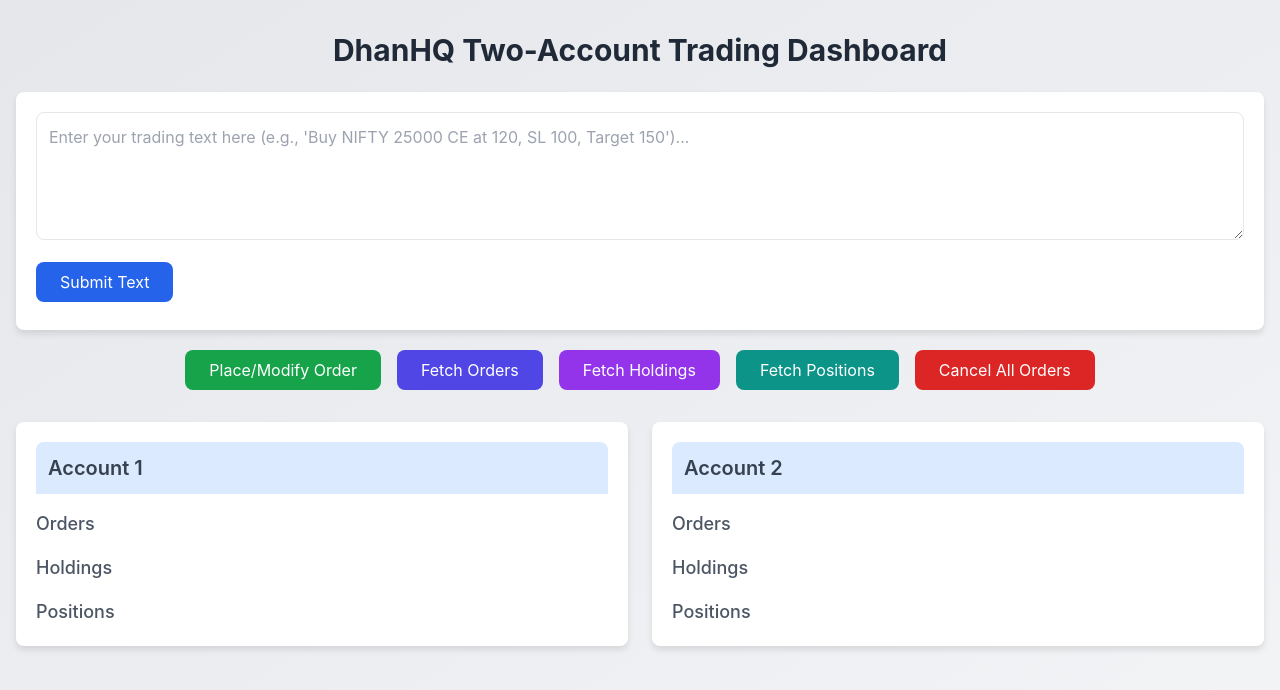
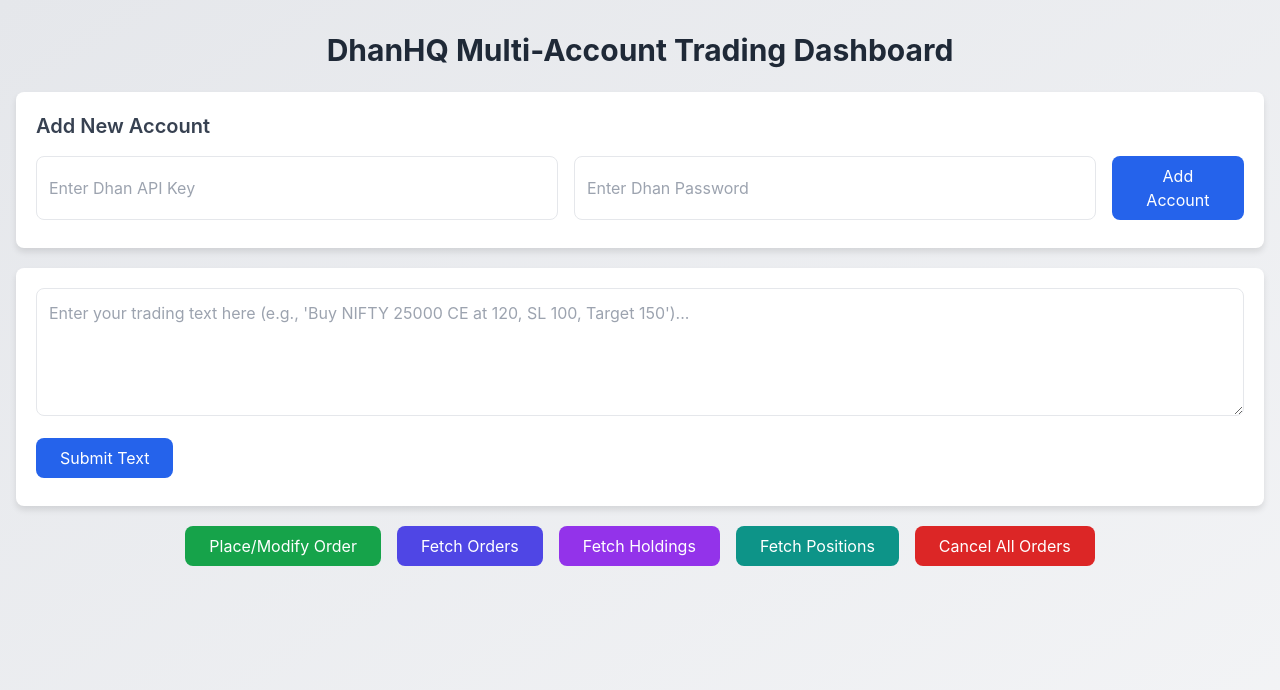
Before and after one commit to SANARP98/Dhan_RPINJ, a FastAPI app: page / in a window 1280 px wide. Shown: the top 690 px of the page. Run offline with FastAPI, Linux system fonts and the light colour scheme; data that the repository does not hold is empty; parts of the project's set-up code (start-up, migrations or seed data) failed here and were passed over; some libraries are stand-ins or nearby versions.

Commit message:
grok2error

```diff
--- a/main.py
+++ b/main.py
@@ -1,7 +1,6 @@
-from fastapi import FastAPI, HTTPException
+from fastapi import FastAPI, HTTPException, Request
 from fastapi.responses import HTMLResponse
 from fastapi.templating import Jinja2Templates
-from starlette.requests import Request
 from pydantic import BaseModel
 from pydantic_settings import BaseSettings
 from dotenv import load_dotenv
@@ -14,15 +13,12 @@
 import datetime
 import json
 import re
+from typing import Dict, List
 
 # -----------------------------
 # Configuration
 # -----------------------------
 class Settings(BaseSettings):
-    dhan_api_key: str = ""
-    dhan_password: str = ""
-    dhan_api_key2: str = ""
-    dhan_password2: str = ""
     openai_api_key: str = ""
     db_path: str = "options.db"
     default_quantity: int = 75
@@ -34,8 +30,6 @@
 settings = Settings()
 load_dotenv()
 
-if not all([settings.dhan_api_key, settings.dhan_password, settings.dhan_api_key2, settings.dhan_password2]):
-    raise RuntimeError("Missing required DhanHQ environment variables")
 if not settings.openai_api_key:
     raise RuntimeError("Missing OpenAI API key")
 
@@ -45,13 +39,8 @@
 app = FastAPI()
 templates = Jinja2Templates(directory="templates")
 
-try:
-    dhan = dhanhq(settings.dhan_api_key, settings.dhan_password)
-    dhan2 = dhanhq(settings.dhan_api_key2, settings.dhan_password2)
-    logging.info("Successfully connected to DhanHQ API for both accounts.")
-except Exception as e:
-    logging.error(f"Error initializing DhanHQ API: {str(e)}")
-    dhan = dhan2 = None
+# In-memory storage for accounts (could be replaced with a DB)
+accounts: Dict[str, dhanhq] = {}
 
 class Database:
     def __init__(self, db_path):
@@ -91,11 +80,15 @@
     Target2: int
 
 class ClosePositionRequest(BaseModel):
-    account: int
+    account_id: str
     securityId: str
     netQty: int
     orderType: str
     price: float = 0.0
+
+class AddAccountRequest(BaseModel):
+    api_key: str
+    password: str
 
 # -----------------------------
 # Helper Functions
@@ -163,10 +156,10 @@
 
     return {"data": results} if results else {"message": "No matching symbol+expiry found", "symbol": symbol, "expiry": expiry}
 
-async def place_or_modify_order(dhan_client, security_id: str, account_name: str, buy_price: float) -> dict:
+async def place_or_modify_order(dhan_client, security_id: str, account_id: str, buy_price: float) -> dict:
     try:
         if not security_id:
-            return {account_name: {"error": "Security ID not provided"}}
+            return {account_id: {"error": "Security ID not provided"}}
 
         existing_orders = dhan_client.get_order_list().get("data", [])
         open_orders = [o for o in existing_orders if o.get("securityId") == security_id and o.get("orderStatus") in OPEN_ORDER_STATUSES]
@@ -183,7 +176,7 @@
                 disclosed_quantity=0,
                 validity=dhan_client.DAY
             )
-            return {account_name: {"message": "Order modified", "order": modified_order}}
+            return {account_id: {"message": "Order modified", "order": modified_order}}
         else:
             new_order = dhan_client.place_order(
                 security_id=security_id,
@@ -194,24 +187,38 @@
                 product_type=dhan_client.MARGIN,
                 price=buy_price
             )
-            return {account_name: {"message": "New order placed", "order": new_order}}
+            return {account_id: {"message": "New order placed", "order": new_order}}
     except Exception as e:
-        return {account_name: {"error": f"Order operation failed: {str(e)}"}}
+        return {account_id: {"error": f"Order operation failed: {str(e)}"}}
 
 # -----------------------------
 # Endpoints
 # -----------------------------
 @app.get("/", response_class=HTMLResponse)
 async def homepage(request: Request):
-    return templates.TemplateResponse("index.html", {"request": request})
+    return templates.TemplateResponse("index.html", {"request": request, "accounts": list(accounts.keys())})
+
+@app.post("/add-account", response_model=dict)
+async def add_account(req: AddAccountRequest):
+    account_id = req.api_key  # Using API key as unique identifier
+    if account_id in accounts:
+        return handle_error("Account already exists", 400)
+
+    try:
+        dhan_client = dhanhq(req.api_key, req.password)
+        accounts[account_id] = dhan_client
+        logging.info(f"Account {account_id} added successfully.")
+        return {"message": f"Account {account_id} added successfully"}
+    except Exception as e:
+        return handle_error(f"Failed to add account: {str(e)}", 500)
 
 last_structured_data = None
 
 @app.post("/submit-text", response_model=dict)
 async def submit_text(input_data: TextInput):
     global last_structured_data
-    if not dhan or not dhan2:
-        return handle_error("DhanHQ APIs not initialized", 500)
+    if not accounts:
+        return handle_error("No accounts added", 400)
 
     today_date = datetime.datetime.today().strftime("%d/%m/%Y")
     expiry_date = determine_expiry(input_data.text)
@@ -232,89 +239,81 @@
 
     security_id = matching_options["data"][0][0]
     buy_price = structured_data.Buy1
-    results = {
-        "structured_data": structured_data.dict(),
-        **(await place_or_modify_order(dhan, security_id, "account1", buy_price)),
-        **(await place_or_modify_order(dhan2, security_id, "account2", buy_price))
-    }
+    results = {"structured_data": structured_data.dict()}
+    for account_id, client in accounts.items():
+        results.update(await place_or_modify_order(client, security_id, account_id, buy_price))
     last_structured_data = structured_data
     return results
 
 @app.post("/place-order", response_model=dict)
 async def place_order():
-    if not dhan or not dhan2:
-        return handle_error("DhanHQ APIs not initialized", 500)
+    if not accounts:
+        return handle_error("No accounts added", 400)
 
-    security_id_1 = security_id_2 = None
     buy_price = last_structured_data.Buy1 if last_structured_data else 0.1
-    try:
-        orders_1 = dhan.get_order_list().get("data", [])
-        pending_orders_1 = [o for o in orders_1 if o.get("orderStatus") == "PENDING"]
-        if pending_orders_1:
-            security_id_1 = pending_orders_1[0].get("securityId")
-
-        orders_2 = dhan2.get_order_list().get("data", [])
-        pending_orders_2 = [o for o in orders_2 if o.get("orderStatus") == "PENDING"]
-        if pending_orders_2:
-            security_id_2 = pending_orders_2[0].get("securityId")
-    except Exception as e:
-        return handle_error(f"Failed to fetch pending orders: {str(e)}", 500)
-
-    results = {
-        **(await place_or_modify_order(dhan, security_id_1, "account1", buy_price)),
-        **(await place_or_modify_order(dhan2, security_id_2, "account2", buy_price))
-    }
+    results = {}
+    for account_id, client in accounts.items():
+        security_id = None
+        try:
+            orders = client.get_order_list().get("data", [])
+            pending_orders = [o for o in orders if o.get("orderStatus") == "PENDING"]
+            if pending_orders:
+                security_id = pending_orders[0].get("securityId")
+        except Exception as e:
+            results[account_id] = {"error": f"Failed to fetch pending orders: {str(e)}"}
+            continue
+        results.update(await place_or_modify_order(client, security_id, account_id, buy_price))
     return results
 
 @app.get("/orders", response_model=dict)
 async def get_orders():
-    if not dhan or not dhan2:
-        return handle_error("DhanHQ APIs not initialized", 500)
+    if not accounts:
+        return handle_error("No accounts added", 400)
 
     results = {}
-    for account, client in [("account1", dhan), ("account2", dhan2)]:
+    for account_id, client in accounts.items():
         try:
             orders = client.get_order_list().get("data", [])
-            results[account] = {"orders": orders}
+            results[account_id] = {"orders": orders}
         except Exception as e:
-            results[account] = {"error": f"Fetching orders failed: {str(e)}"}
+            results[account_id] = {"error": f"Fetching orders failed: {str(e)}"}
     return results
 
 @app.get("/holdings", response_model=dict)
 async def get_holdings():
-    if not dhan or not dhan2:
-        return handle_error("DhanHQ APIs not initialized", 500)
+    if not accounts:
+        return handle_error("No accounts added", 400)
 
     results = {}
-    for account, client in [("account1", dhan), ("account2", dhan2)]:
+    for account_id, client in accounts.items():
         try:
             holdings = client.get_holdings().get("data", [])
-            results[account] = {"holdings": holdings}
+            results[account_id] = {"holdings": holdings}
         except Exception as e:
-            results[account] = {"error": f"Fetching holdings failed: {str(e)}"}
+            results[account_id] = {"error": f"Fetching holdings failed: {str(e)}"}
     return results
 
 @app.get("/positions", response_model=dict)
 async def get_positions():
-    if not dhan or not dhan2:
-        return handle_error("DhanHQ APIs not initialized", 500)
+    if not accounts:
+        return handle_error("No accounts added", 400)
 
     results = {}
-    for account, client in [("account1", dhan), ("account2", dhan2)]:
+    for account_id, client in accounts.items():
         try:
             positions = client.get_positions().get("data", [])
-            results[account] = {"positions": positions}
+            results[account_id] = {"positions": positions}
         except Exception as e:
-            results[account] = {"error": f"Fetching positions failed: {str(e)}"}
+            results[account_id] = {"error": f"Fetching positions failed: {str(e)}"}
     return results
 
 @app.post("/cancel-all-orders", response_model=dict)
 async def cancel_all_orders():
-    if not dhan or not dhan2:
-        return handle_error("DhanHQ APIs not initialized", 500)
+    if not accounts:
+        return handle_error("No accounts added", 400)
 
-    results = {"account1": {"canceled": [], "errors": []}, "account2": {"canceled": [], "errors": []}}
-    for account, client in [("account1", dhan), ("account2", dhan2)]:
+    results = {account_id: {"canceled": [], "errors": []} for account_id in accounts}
+    for account_id, client in accounts.items():
         try:
             orders = client.get_order_list().get("data", [])
             open_orders = [o for o in orders if o.get("orderStatus") in OPEN_ORDER_STATUSES]
@@ -322,22 +321,19 @@
                 try:
                     order_id = order.get("orderId")
                     cancel_resp = client.cancel_order(order_id=order_id)
-                    results[account]["canceled"].append({"orderId": order_id, "response": cancel_resp})
+                    results[account_id]["canceled"].append({"orderId": order_id, "response": cancel_resp})
                 except Exception as e:
-                    results[account]["errors"].append(f"Order {order.get('orderId', 'unknown')}: {str(e)}")
+                    results[account_id]["errors"].append(f"Order {order.get('orderId', 'unknown')}: {str(e)}")
         except Exception as e:
-            results[account]["errors"].append(f"Fetching orders failed: {str(e)}")
+            results[account_id]["errors"].append(f"Fetching orders failed: {str(e)}")
     return results
 
 @app.post("/close-position", response_model=dict)
 async def close_position(req: ClosePositionRequest):
-    if not dhan or not dhan2:
-        return handle_error("DhanHQ APIs not initialized", 500)
+    if req.account_id not in accounts:
+        return handle_error(f"Account {req.account_id} not found", 404)
 
-    if req.account not in [1, 2]:
-        return handle_error("Invalid account number (must be 1 or 2)", 400)
-
-    current_dhan = dhan if req.account == 1 else dhan2
+    current_dhan = accounts[req.account_id]
     try:
         if req.netQty == 0:
             return handle_error("netQty=0, nothing to close", 400)
--- a/templates/index.html
+++ b/templates/index.html
@@ -3,7 +3,7 @@
 <head>
   <meta charset="UTF-8" />
   <meta name="viewport" content="width=device-width, initial-scale=1.0" />
-  <title>DhanHQ Trading Dashboard</title>
+  <title>DhanHQ Multi-Account Trading Dashboard</title>
   <script src="https://cdn.tailwindcss.com"></script>
   <style>
     body {
@@ -14,7 +14,7 @@
       padding: 0;
     }
     .container {
-      max-width: 1200px;
+      max-width: 1400px;
       margin: 0 auto;
       padding: 20px;
     }
@@ -35,7 +35,33 @@
 </head>
 <body>
   <div class="container mx-auto px-4 py-8">
-    <h1 class="text-3xl font-bold text-gray-800 text-center mb-6">DhanHQ Two-Account Trading Dashboard</h1>
+    <h1 class="text-3xl font-bold text-gray-800 text-center mb-6">DhanHQ Multi-Account Trading Dashboard</h1>
+
+    <!-- Add Account Section -->
+    <div class="card">
+      <h2 class="text-xl font-semibold text-gray-700 mb-4">Add New Account</h2>
+      <div class="flex flex-col sm:flex-row gap-4">
+        <input
+          id="apiKeyInput"
+          type="text"
+          class="w-full sm:w-1/2 p-3 border rounded-lg focus:outline-none focus:ring-2 focus:ring-blue-500"
+          placeholder="Enter Dhan API Key"
+        />
+        <input
+          id="passwordInput"
+          type="password"
+          class="w-full sm:w-1/2 p-3 border rounded-lg focus:outline-none focus:ring-2 focus:ring-blue-500"
+          placeholder="Enter Dhan Password"
+        />
+        <button
+          onclick="addAccount()"
+          class="bg-blue-600 text-white px-6 py-2 rounded-lg btn hover:bg-blue-700"
+        >
+          Add Account
+        </button>
+      </div>
+      <p id="accountMessage" class="mt-2 text-sm font-medium"></p>
+    </div>
 
     <!-- Input Section -->
     <div class="card">
@@ -50,7 +76,7 @@
       >
         Submit Text
       </button>
-      <p id="message" class="mt-2 text-sm font-medium text-blue-600"></p>
+      <p id="message" class="mt-2 text-sm font-medium"></p>
     </div>
 
     <!-- Structured Data Display -->
@@ -101,37 +127,52 @@
       </button>
     </div>
 
-    <!-- Account Sections -->
-    <div class="grid grid-cols-1 md:grid-cols-2 gap-6">
-      <!-- Account 1 -->
-      <div class="card">
-        <h2 class="text-xl font-semibold text-gray-700 bg-blue-100 p-3 rounded-t-lg">Account 1</h2>
-        <div class="mt-4">
-          <h3 class="text-lg font-medium text-gray-600">Orders</h3>
-          <div id="orders1" class="overflow-x-auto"></div>
-          <h3 class="text-lg font-medium text-gray-600 mt-4">Holdings</h3>
-          <div id="holdings1" class="overflow-x-auto"></div>
-          <h3 class="text-lg font-medium text-gray-600 mt-4">Positions</h3>
-          <div id="positions1" class="overflow-x-auto"></div>
-        </div>
-      </div>
-
-      <!-- Account 2 -->
-      <div class="card">
-        <h2 class="text-xl font-semibold text-gray-700 bg-blue-100 p-3 rounded-t-lg">Account 2</h2>
-        <div class="mt-4">
-          <h3 class="text-lg font-medium text-gray-600">Orders</h3>
-          <div id="orders2" class="overflow-x-auto"></div>
-          <h3 class="text-lg font-medium text-gray-600 mt-4">Holdings</h3>
-          <div id="holdings2" class="overflow-x-auto"></div>
-          <h3 class="text-lg font-medium text-gray-600 mt-4">Positions</h3>
-          <div id="positions2" class="overflow-x-auto"></div>
-        </div>
-      </div>
-    </div>
+    <!-- Accounts Display -->
+    <div id="accountsContainer" class="grid grid-cols-1 md:grid-cols-2 lg:grid-cols-3 gap-6"></div>
   </div>
 
   <script>
+    async function addAccount() {
+      const apiKey = document.getElementById("apiKeyInput").value.trim();
+      const password = document.getElementById("passwordInput").value.trim();
+      if (!apiKey || !password) {
+        alert("Please enter both API Key and Password.");
+        return;
+      }
+
+      try {
+        const response = await fetch('/add-account', {
+          method: 'POST',
+          headers: { 'Content-Type': 'application/json' },
+          body: JSON.stringify({ api_key: apiKey, password })
+        });
+        const data = await response.json();
+        const messageEl = document.getElementById("accountMessage");
+
+        if (response.ok) {
+          messageEl.textContent = data.message;
+          messageEl.classList.remove("text-red-600");
+          messageEl.classList.add("text-green-600");
+          document.getElementById("apiKeyInput").value = "";
+          document.getElementById("passwordInput").value = "";
+          fetchAccounts(); // Refresh UI
+        } else {
+          messageEl.textContent = "Error: " + (data.error || "Unknown error");
+          messageEl.classList.remove("text-green-600");
+          messageEl.classList.add("text-red-600");
+        }
+      } catch (error) {
+        alert("Network error: " + error);
+      }
+    }
+
+    async function fetchAccounts() {
+      // Since accounts are managed server-side, we'll rely on API calls to reflect changes
+      fetchOrders(); // Refresh orders to reflect new accounts
+      fetchHoldings();
+      fetchPositions();
+    }
+
     async function submitText() {
       const text = document.getElementById("textInput").value.trim();
       if (!text) {
@@ -192,8 +233,7 @@
       try {
         const response = await fetch('/orders');
         const data = await response.json();
-        document.getElementById("orders1").innerHTML = createOrdersTable(data.account1?.orders);
-        document.getElementById("orders2").innerHTML = createOrdersTable(data.account2?.orders);
+        updateAccountsContainer(data, "orders", createOrdersTable);
       } catch (error) {
         alert("Error fetching orders: " + error);
       }
@@ -203,8 +243,7 @@
       try {
         const response = await fetch('/holdings');
         const data = await response.json();
-        document.getElementById("holdings1").innerHTML = createHoldingsTable(data.account1?.holdings);
-        document.getElementById("holdings2").innerHTML = createHoldingsTable(data.account2?.holdings);
+        updateAccountsContainer(data, "holdings", createHoldingsTable);
       } catch (error) {
         alert("Error fetching holdings: " + error);
       }
@@ -214,8 +253,7 @@
       try {
         const response = await fetch('/positions');
         const data = await response.json();
-        document.getElementById("positions1").innerHTML = createPositionsTable(data.account1?.positions, 1);
-        document.getElementById("positions2").innerHTML = createPositionsTable(data.account2?.positions, 2);
+        updateAccountsContainer(data, "positions", createPositionsTable);
       } catch (error) {
         alert("Error fetching positions: " + error);
       }
@@ -226,18 +264,19 @@
         const response = await fetch('/cancel-all-orders', { method: 'POST' });
         const data = await response.json();
         alert("Cancel All Response: " + JSON.stringify(data));
+        fetchOrders(); // Refresh orders
       } catch (error) {
         alert("Error canceling orders: " + error);
       }
     }
 
-    async function closeMarketPosition(account, securityId, netQty) {
+    async function closeMarketPosition(accountId, securityId, netQty) {
       if (!confirm("Close this position at MARKET?")) return;
-      const payload = { account, securityId, netQty, orderType: "MARKET", price: 0 };
+      const payload = { account_id: accountId, securityId, netQty, orderType: "MARKET", price: 0 };
       await closePosition(payload, "Market");
     }
 
-    async function closeLimitPosition(account, securityId, netQty) {
+    async function closeLimitPosition(accountId, securityId, netQty) {
       const limitPrice = prompt("Enter Limit Price:");
       if (!limitPrice) return;
       const priceNum = parseFloat(limitPrice);
@@ -245,7 +284,7 @@
         alert("Invalid price.");
         return;
       }
-      const payload = { account, securityId, netQty, orderType: "LIMIT", price: priceNum };
+      const payload = { account_id: accountId, securityId, netQty, orderType: "LIMIT", price: priceNum };
       await closePosition(payload, "Limit");
     }
 
@@ -258,9 +297,26 @@
         });
         const data = await resp.json();
         alert(resp.ok ? `Close ${type} success: ` + JSON.stringify(data) : "Error: " + JSON.stringify(data));
-        if (resp.ok) fetchPositions(); // Refresh positions
+        if (resp.ok) fetchPositions();
       } catch (err) {
         alert("Network error: " + err);
+      }
+    }
+
+    function updateAccountsContainer(data, key, tableFunc) {
+      const container = document.getElementById("accountsContainer");
+      container.innerHTML = "";
+      for (const [accountId, info] of Object.entries(data)) {
+        const html = `
+          <div class="card">
+            <h2 class="text-xl font-semibold text-gray-700 bg-blue-100 p-3 rounded-t-lg">Account ${accountId}</h2>
+            <div class="mt-4">
+              <h3 class="text-lg font-medium text-gray-600">${key.charAt(0).toUpperCase() + key.slice(1)}</h3>
+              <div class="overflow-x-auto">${tableFunc(info[key], accountId)}</div>
+            </div>
+          </div>
+        `;
+        container.innerHTML += html;
       }
     }
 
@@ -292,7 +348,7 @@
       return html + "</tbody></table>";
     }
 
-    function createPositionsTable(positions, account) {
+    function createPositionsTable(positions, accountId) {
       if (!positions?.length) return "<p class='text-gray-500'>No positions found.</p>";
       let html = `<table class="w-full border-collapse">
         <thead class="bg-blue-600 text-white">
@@ -302,11 +358,16 @@
         const totalPL = ((p.realizedProfit || 0) + (p.unrealizedProfit || 0)).toFixed(2);
         html += `<tr class="border-b">
           <td class="p-2">${p.tradingSymbol || ""}</td><td>${p.productType || ""}</td><td>${p.netQty || 0}</td><td>${(p.buyAvg || 0).toFixed(2)}</td><td>${(p.sellAvg || 0).toFixed(2)}</td><td class="${totalPL >= 0 ? 'text-green-600' : 'text-red-600'}">${totalPL}</td>
-          <td><button class="bg-blue-500 text-white px-2 py-1 rounded mr-1 hover:bg-blue-600" onclick="closeMarketPosition(${account}, '${p.securityId}', ${p.netQty})">MKT</button><button class="bg-blue-500 text-white px-2 py-1 rounded hover:bg-blue-600" onclick="closeLimitPosition(${account}, '${p.securityId}', ${p.netQty})">LMT</button></td>
+          <td><button class="bg-blue-500 text-white px-2 py-1 rounded mr-1 hover:bg-blue-600" onclick="closeMarketPosition('${accountId}', '${p.securityId}', ${p.netQty})">MKT</button><button class="bg-blue-500 text-white px-2 py-1 rounded hover:bg-blue-600" onclick="closeLimitPosition('${accountId}', '${p.securityId}', ${p.netQty})">LMT</button></td>
         </tr>`;
       });
       return html + "</tbody></table>";
     }
+
+    // Initial fetch to load existing accounts from .env (if needed)
+    window.onload = () => {
+      fetchAccounts(); // Load initial state
+    };
   </script>
 </body>
 </html>
```
